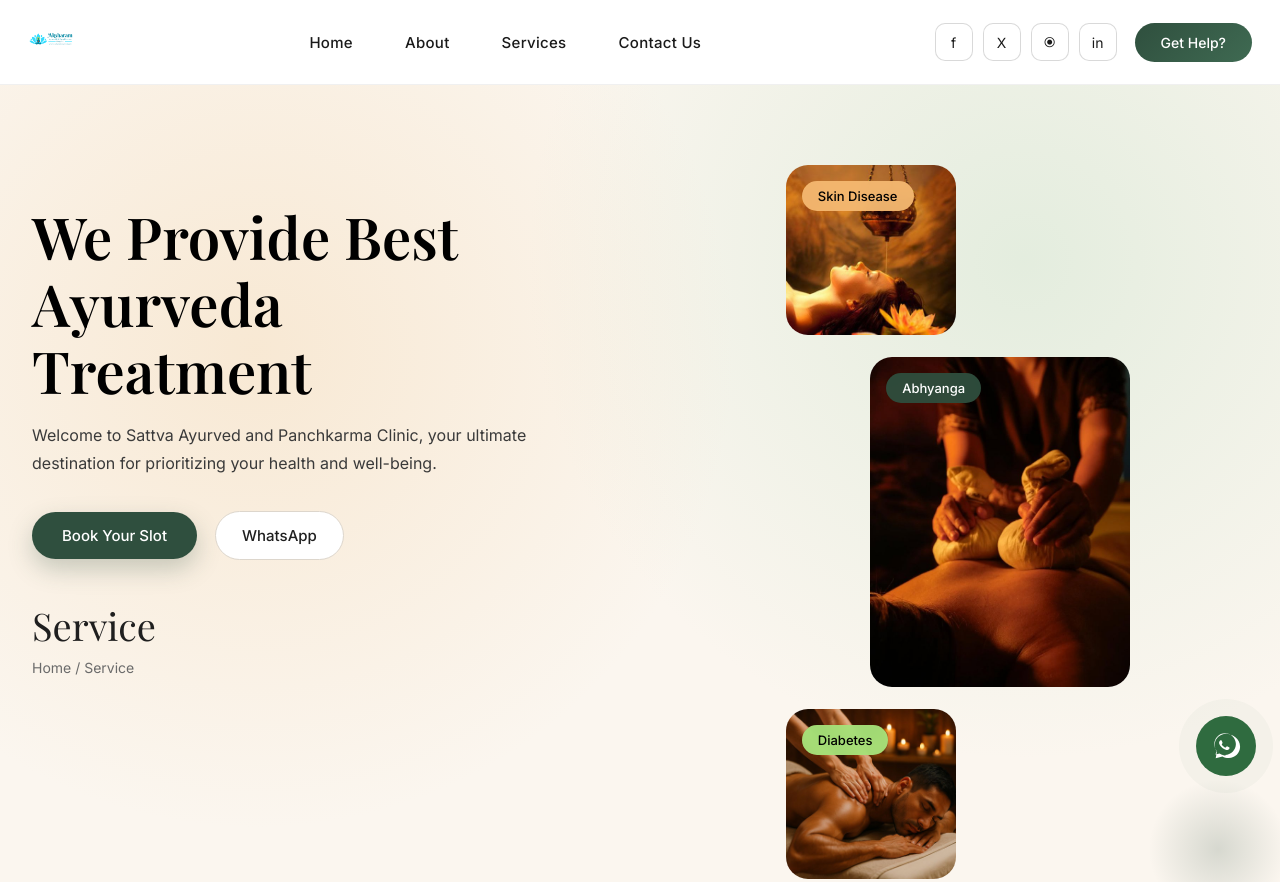
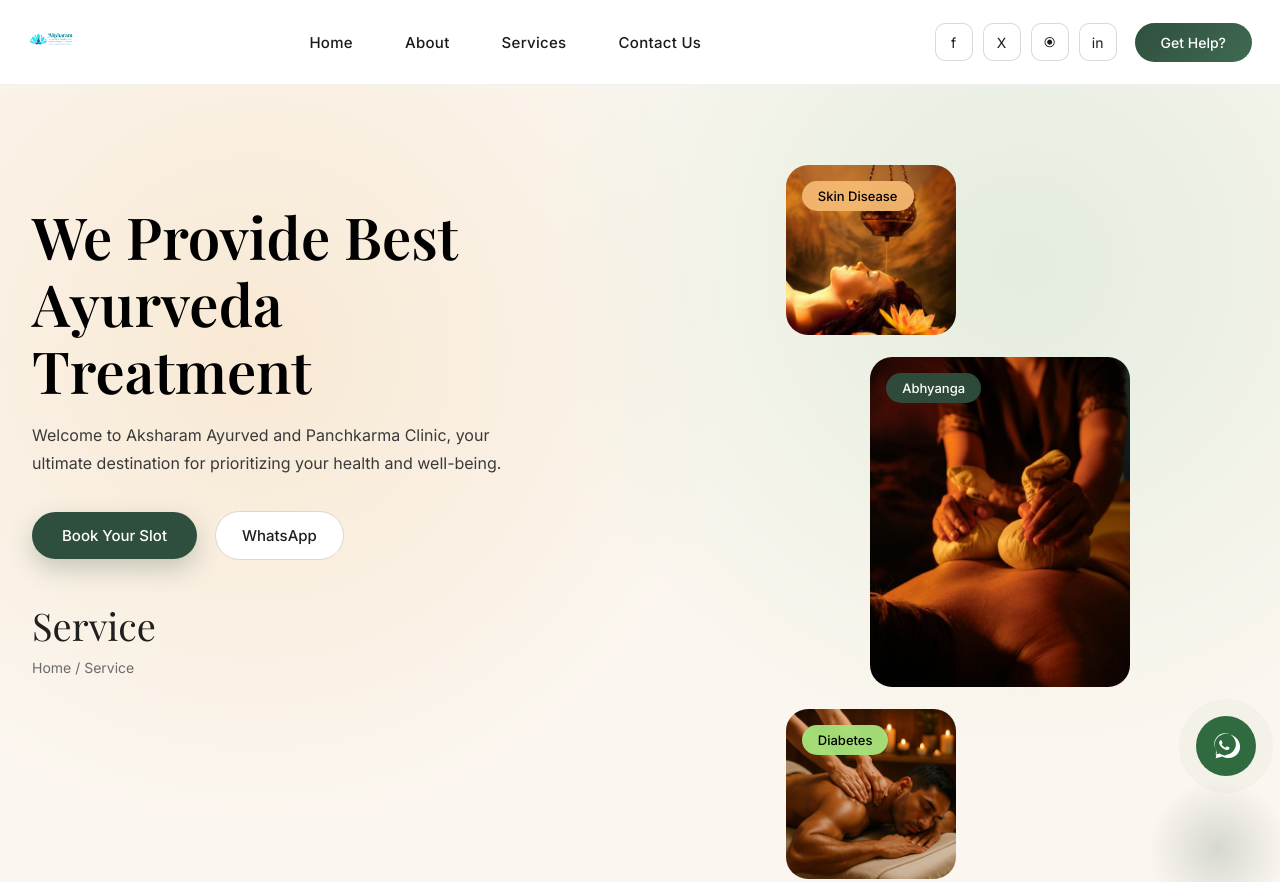
Before and after one commit to chalini99/Ayurveda, a plain HTML site: page ayurveda/service.html in a window 1280 px wide. Shown: the top 882 px of the page. Drawn offline with nearby package versions, Linux system fonts and the light colour scheme.

Commit message:
smallChanges

```diff
--- a/ayurveda/service.html
+++ b/ayurveda/service.html
@@ -71,7 +71,7 @@
             </h1>
 
             <p>
-              Welcome to Sattva Ayurved and Panchkarma Clinic, your ultimate
+              Welcome to Aksharam Ayurved and Panchkarma Clinic, your ultimate
               destination for prioritizing your health and well-being.
             </p>
 
```
